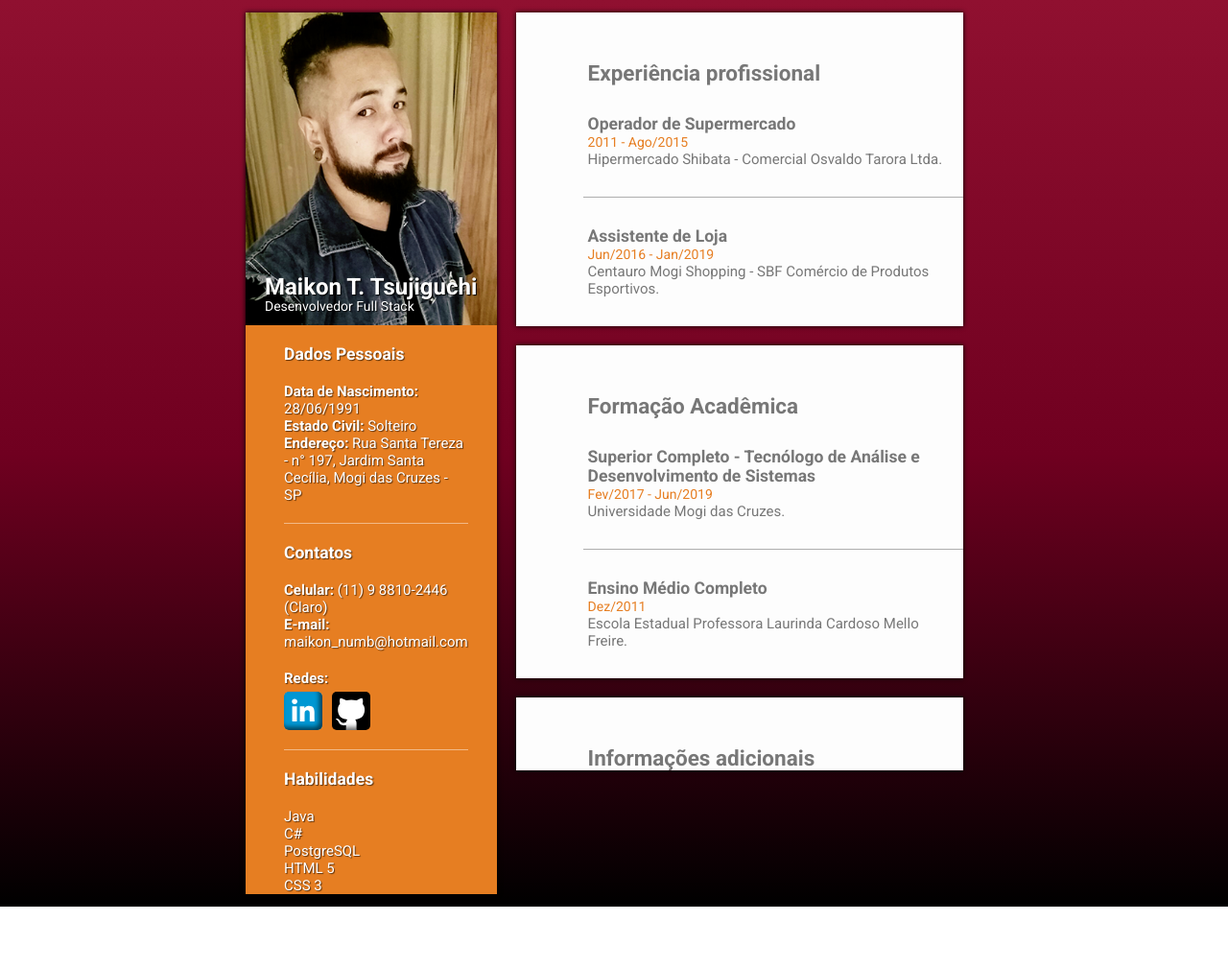
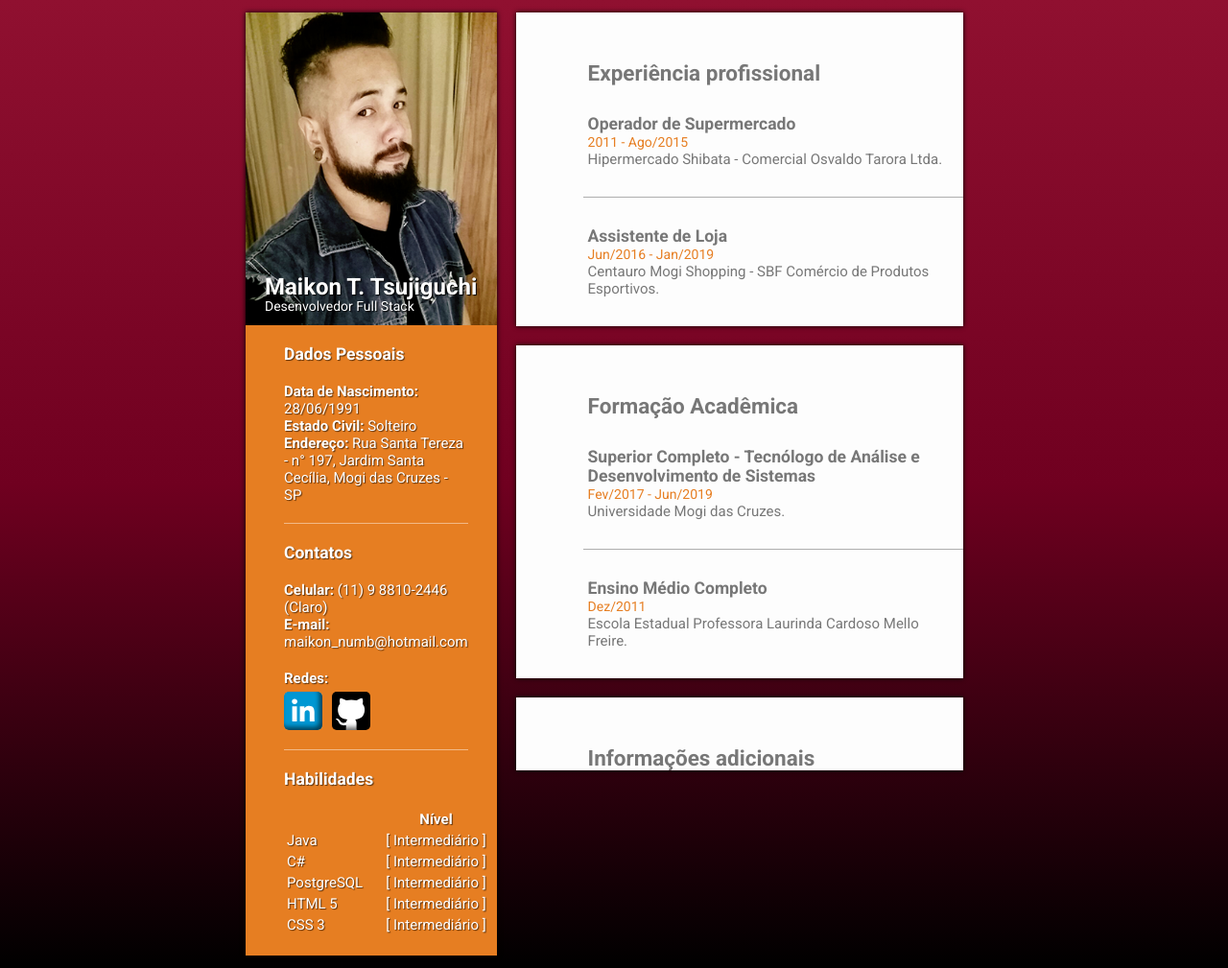
Before and after one commit to MaikonTT/curriculum-vitae, a plain HTML site: page index.html in a window 1280 px wide. Shown: the whole page at 96% size. Before the commit the page ends 945 px from the top, so only its background shows below. Drawn offline with Linux system fonts and the light colour scheme.

Commit message:
Update index.html

```diff
--- a/index.html
+++ b/index.html
@@ -52,13 +52,34 @@
                 <!-- =============== Habilidades =============== -->
                 <div class="container">
                     <h3>Habilidades</h3>
-                    <table>
-                        <p>Java</p>
-                        <p>C#</p>
-                        <p>PostgreSQL</p>
-                        <p>HTML 5</p>
-                        <p>CSS 3</p>
-                    </table>
+                    <div class="habilidades">
+                        <table>
+                            <tr>
+                                <th></th>
+                                <th>Nível</th>
+                            </tr>
+                            <tr>
+                                <td>Java</td>
+                                <td>[ Intermediário ]</td>
+                            </tr>
+                            <tr>
+                                <td>C#</td>
+                                <td>[ Intermediário ]</td>
+                            </tr>
+                            <tr>
+                                <td>PostgreSQL</td>
+                                <td>[ Intermediário ]</td>
+                            </tr>
+                            <tr>
+                                <td>HTML 5</td>
+                                <td>[ Intermediário ]</td>
+                            </tr>
+                            <tr>
+                                <td>CSS 3</td>
+                                <td>[ Intermediário ]</td>
+                            </tr>
+                        </table>
+                    </div>
                 </div>
             </div>
         </div>
```
